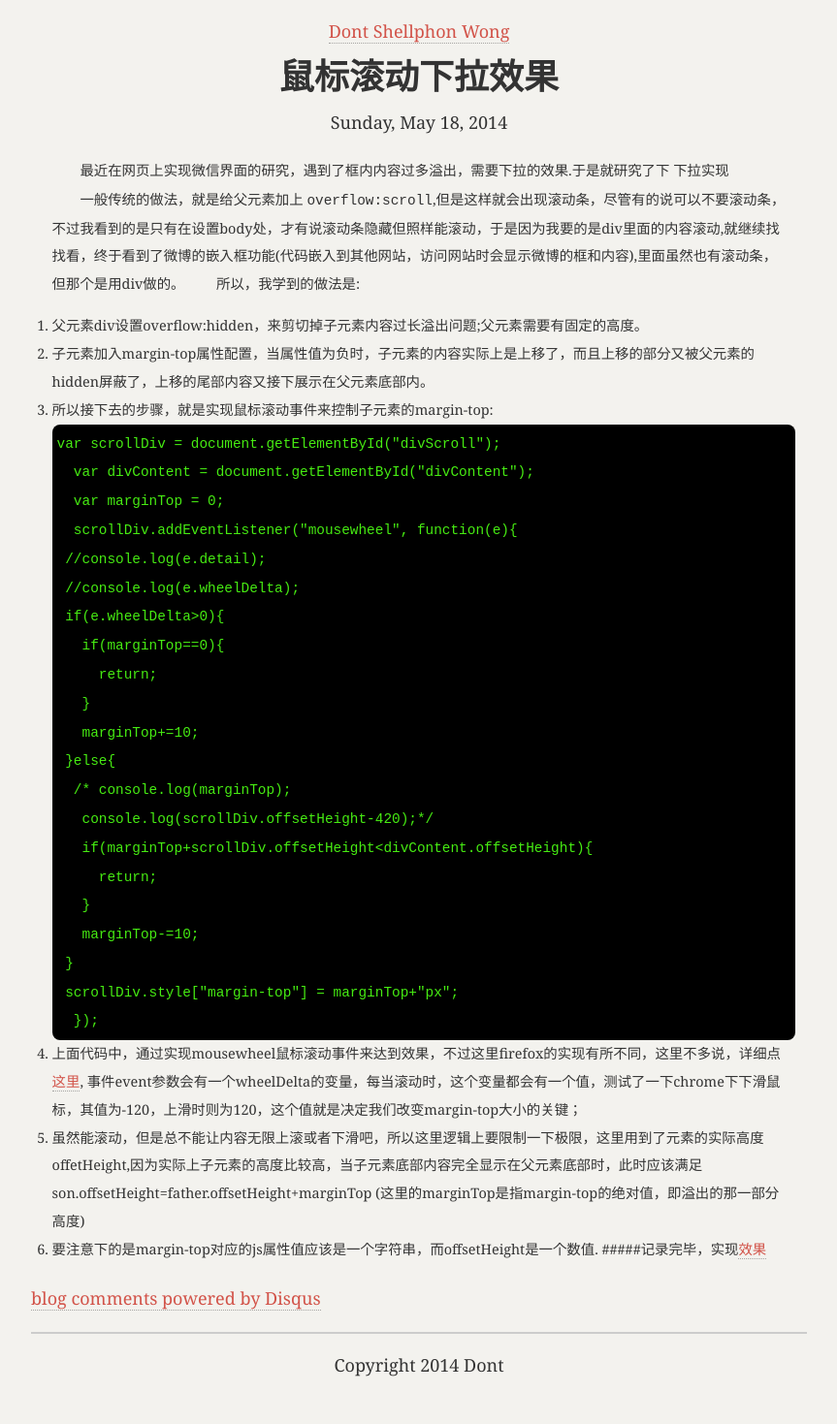
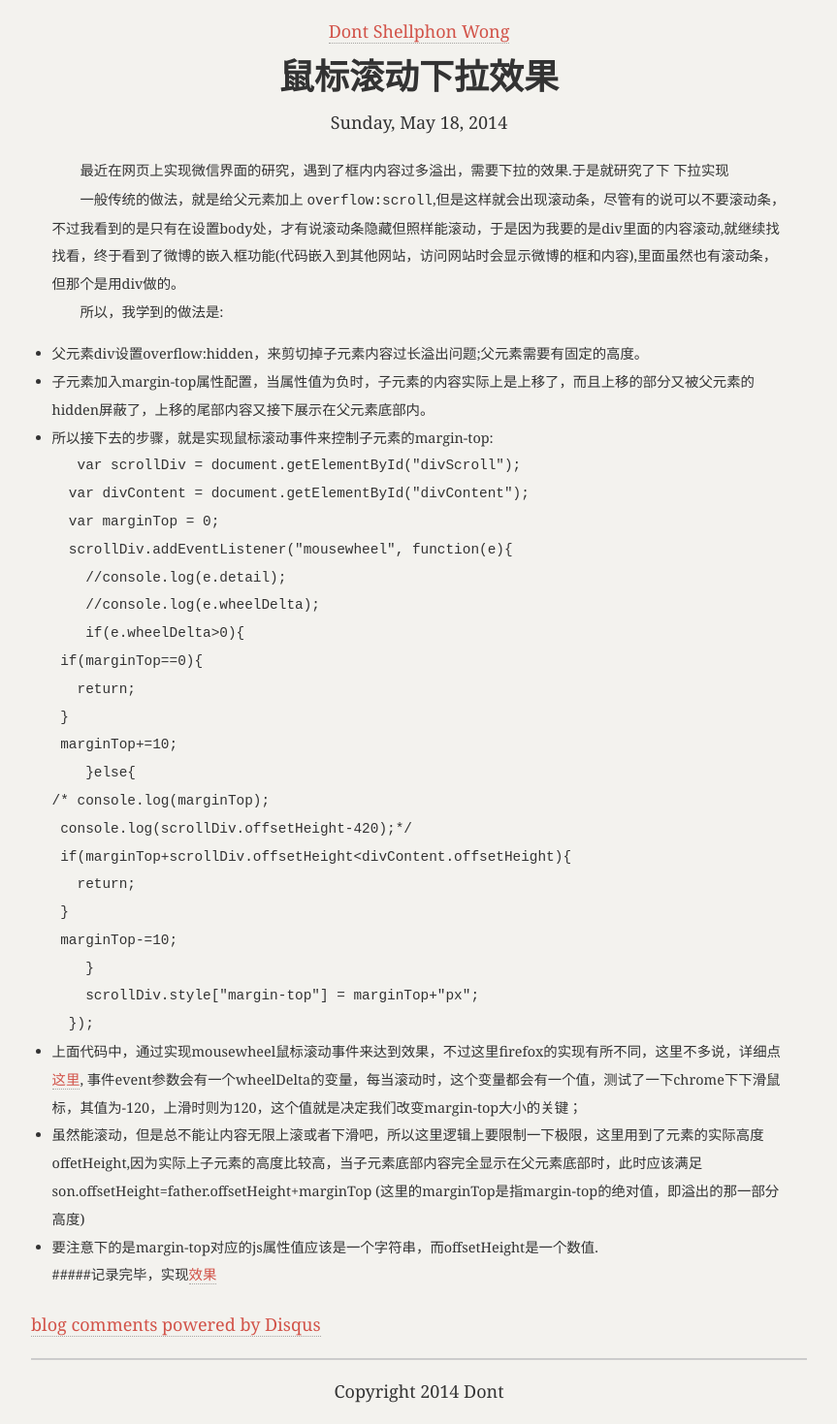
Before and after one commit to shellphon/githublog, a Jekyll site: the page built from _posts/2014-05-18-scroll.md, in a window 1280 px wide. Shown: the whole page at 97% size, without its empty margins (208-1071 px from the left). Built offline with Jekyll 4.4.1, drawn with Linux system fonts in a browser that asks for light colours; Markdown is read by kramdown in place of the engine named in the settings; comment, search, counter and statistics services are not loaded; before the commit the page ends 1443 px from its top, so only the background shows below that.

Commit message:
change css

```diff
--- a/css/dontblog.css
+++ b/css/dontblog.css
@@ -20,7 +20,7 @@
 p{
 	margin: 1em 0;
 }
-pre{
+blockquote>pre{
 	background-color: rgba(0, 0, 0, 1);
 	border-radius: 8px;
 	overflow-x: scroll;
```
Also changed, not shown: _posts/2014-05-17-githubpages.md (+2 -1 lines), _posts/2014-05-18-scroll.md (+7 -6 lines).
